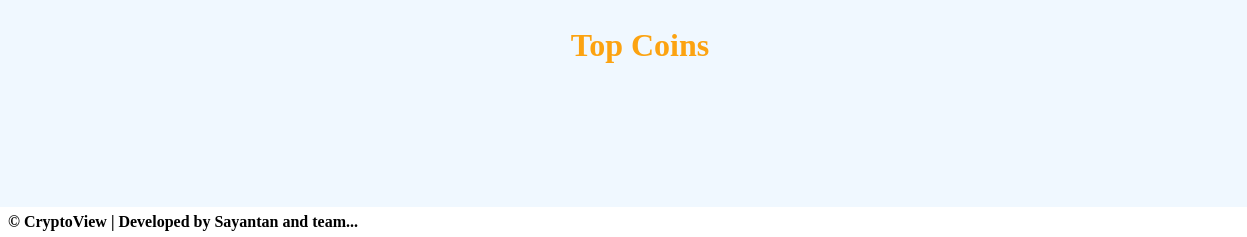
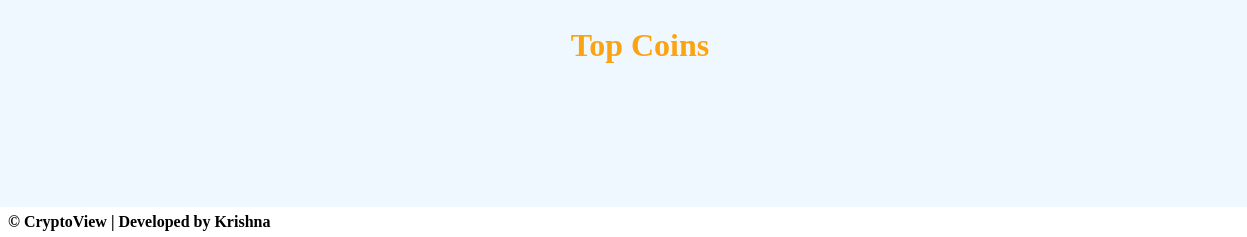
Before and after one commit to Krishna-Kant-Patel/API_Projects, a plain HTML site: page Crypto-coins/index.html in a window 1280 px wide. Shown: the part 563-800 px from the top of the page, 0-1247 px from the left. Drawn offline with Linux system fonts and the light colour scheme; no server answers.

Commit message:
Update index.html

```diff
--- a/Crypto-coins/index.html
+++ b/Crypto-coins/index.html
@@ -30,7 +30,7 @@
       </div>
     </div>
     <div id="footer">
-      <h4 id="footer_text">© CryptoView | Developed by Sayantan and team...</h4>
+      <h4 id="footer_text">© CryptoView | Developed by Krishna</h4>
       <a id="github_link" href="https://github.com/aayusharyan/cryptoview-project">
         <img id="github_icon" src="https://aayusharyan.github.io/cryptoview-project/assets/images/github_logo.png" alt="github" />
       </a>
```
